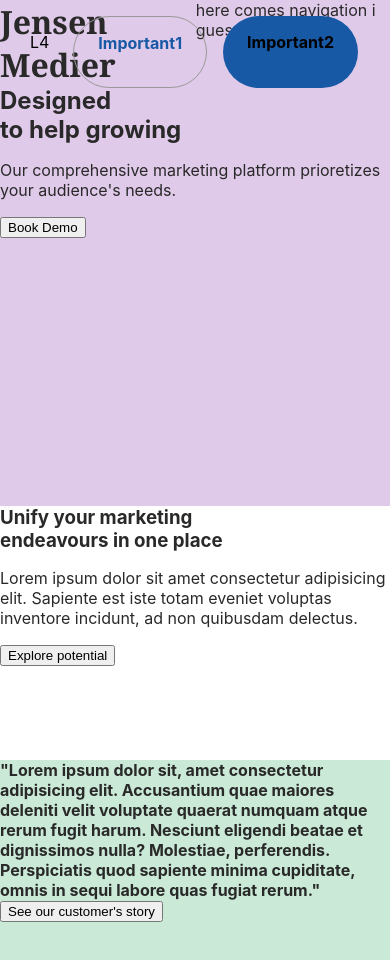
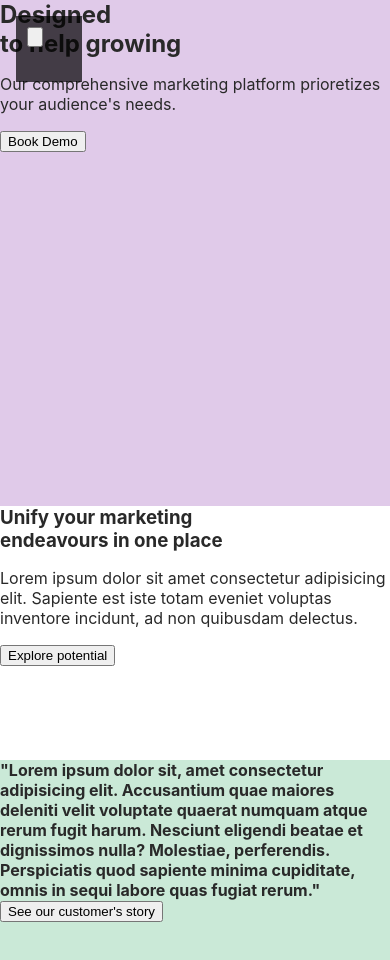
Before and after one commit to swhipz/LandingPages, a React (Create React App) app in the folder 1-ainbox/ainbox-mine/: page / in a window 390 px wide. Shown: the top 960 px of the page. Built offline with nearby package versions, Linux system fonts and the light colour scheme.

Commit message:
started on mobile menu

```diff
--- a/1-ainbox/ainbox-mine/src/App.js
+++ b/1-ainbox/ainbox-mine/src/App.js
@@ -1,4 +1,5 @@
 import Header from "./components/Header/Header"
+import MobileNav from "./components/MobileNav/MobileNav"
 import './app.sass';
 
 function App() {
@@ -8,8 +9,10 @@ function App() {
       <div className="bgColorOne">
         <header className="headerbar">
           <Header />
-      <nav>here comes navigation i guess</nav> {/*to be replaced with a component*/}
       </header>
+      <div className="mobileNav">
+      <MobileNav/>
+      </div>
       <section className="heroElement">
       <h2 className="hook">Designed <br/>to help growing</h2>
       <p className="ptext">Our comprehensive marketing platform prioretizes your audience's needs.</p>
--- a/1-ainbox/ainbox-mine/src/app.sass
+++ b/1-ainbox/ainbox-mine/src/app.sass
@@ -38,3 +38,10 @@ body
             .bgColorFour
                 background-color: rgba(193, 191, 146, 0.276)
                 height: 60vh
+
+
+$layout-breakpoint-headerBreaks: 920px
+
+@media (max-width: $layout-breakpoint-headerBreaks)
+  .headerbar
+    display: none
--- a/1-ainbox/ainbox-mine/src/components/Header/Header.jsx
+++ b/1-ainbox/ainbox-mine/src/components/Header/Header.jsx
@@ -3,8 +3,9 @@ import './header.sass'
 
 const Header = () => {
     return(
-        <>
-        <h1 id="compName">Jensen Medier</h1>
+    <>
+    <div className="headerContainer">
+        <h1 id="compName"> <img src="https://upload.wikimedia.org/wikipedia/commons/thumb/f/fa/Apple_logo_black.svg/625px-Apple_logo_black.svg.png" alt="logo" srcset="" />Jensen Medier</h1>
         <ul>
             <li><a href=".">Link 1</a></li>
             <li><a href=".">Link2</a></li>
@@ -15,6 +16,7 @@ const Header = () => {
             <li id="button2"><a href=".">Important2</a></li>
             </div>
         </ul>
+    </div>
     </>
     )
 }
--- a/1-ainbox/ainbox-mine/src/components/Header/header.sass
+++ b/1-ainbox/ainbox-mine/src/components/Header/header.sass
@@ -1,8 +1,25 @@
 header
     display: flex
+    $primary-color: #2065b4
+    $secondary-color: #f4f4f4
+    $third-color: #393939
+    $button-radius: 6rem
+    padding-bottom: 5rem
 
     #compName
+        display: flex
+        justify-content: space-evenly
         font-family: Cambria, Cochin, Georgia, Times, 'Times New Roman', serif
+        position: absolute
+        left: 2rem
+        padding: 1rem
+        img
+            position: absolute
+            left: -2rem
+            top: 1.25rem
+            padding-inline: 1rem
+            height: 2rem
+
     ul
         display: flex
         list-style: none
@@ -17,39 +34,35 @@ header
             gap: 1rem
         #button1
             border: 1px solid #999
-            border-radius: 99px
+            border-radius: $button-radius
             a
-                color: #1759a5
+                color: $primary-color
                 font-weight: bold
-
-
+            &:hover
+                background-color: $secondary-color
+                border: 1px solid transparent
+                cursor: pointer
         #button2
-            background-color: #1759a5
-            border-radius: 99px
-            color: #f4f4f4
+            background-color: $primary-color
+            border-radius: $button-radius
+            a
+                color: $secondary-color
+                font-weight: bold
             &:hover
-                  background-color: #f9f9f9
-                  cursor:pointer
-
-
-            a
-                font-weight: bold
-
-                &:hover
-                    color: #1759a5
+                  background-color: $secondary-color
+                  color: $primary-color
 
 
 
         li
             padding: 1rem
-
-
-
             a
                 text-decoration: none
-                color: black
+                color: $third-color
                 padding-inline: .5rem
-                border-radius: 9px
                 padding-bottom: .25rem
-            &:hover
-                background-color: #f9f9f9
+                font-weight: 500
+
+                &:hover
+                    color: lighten($third-color, 33)
+                    text-shadow: 1px 1px 2px $secondary-color
--- /dev/null
+++ b/1-ainbox/ainbox-mine/src/components/MobileNav/MobileNav.jsx
@@ -0,0 +1,38 @@
+import react from "react";
+import { useState } from "react";
+import './mobilenav.sass';
+
+
+
+
+
+
+const MobileNav = () => {
+    const [toggle, setToggle] = useState(false)
+
+
+
+
+
+    return (
+        <>
+        <div className="mobMenuIcon">
+        <button id ="menuButton" onClick={()=> setToggle(!toggle)}>
+            <span></span>
+            <span></span>
+            <span></span>
+         </button>
+        <div id="mobMenuCont" className="menuContainer" style={{display: toggle ? "block" : "none"}}> {/* ? = if true, : = if false */}
+        <ul>
+
+            <li><a href=".">mitem1</a></li>
+            <li><a href=".">mitem2</a></li>
+            <li><a href=".">mitem3</a></li>
+            <li><a href=".">mitem4</a></li>
+        </ul>
+        </div>
+        </div>
+        </>
+    )
+}
+export default MobileNav;
--- /dev/null
+++ b/1-ainbox/ainbox-mine/src/components/MobileNav/mobilenav.sass
@@ -0,0 +1,45 @@
+.mobMenuIcon
+  position: fixed
+  display: block
+  top: 1rem
+  left: 1rem
+  background: rgba(0, 0, 0, 0.7)
+  font-size: 11px
+  z-index: 10
+  width: 4em
+  height: 4em
+  padding: 1em
+
+  span,
+  span:before,
+  span:after
+    background-color: #fff
+    width: 100%
+    height: 18%
+    transition: all 0.4s // Simplified transition property
+
+  span
+    display: block
+    margin-top: 0.9rem
+    position: relative
+
+  span:before,
+  span:after
+    content: ' '
+    left: 0
+    position: absolute
+    top: -0.55em
+
+  span:after
+    top: 0.55em
+
+  // Active state
+  &.active
+    span
+      background: rgba(0, 0, 0, 0)
+
+    span:before
+      transform: rotate(45deg) translate(0.5em, 0.4em)
+
+    span:after
+      transform: rotate(-45deg) translate(0.4em, -0.3em)
```
